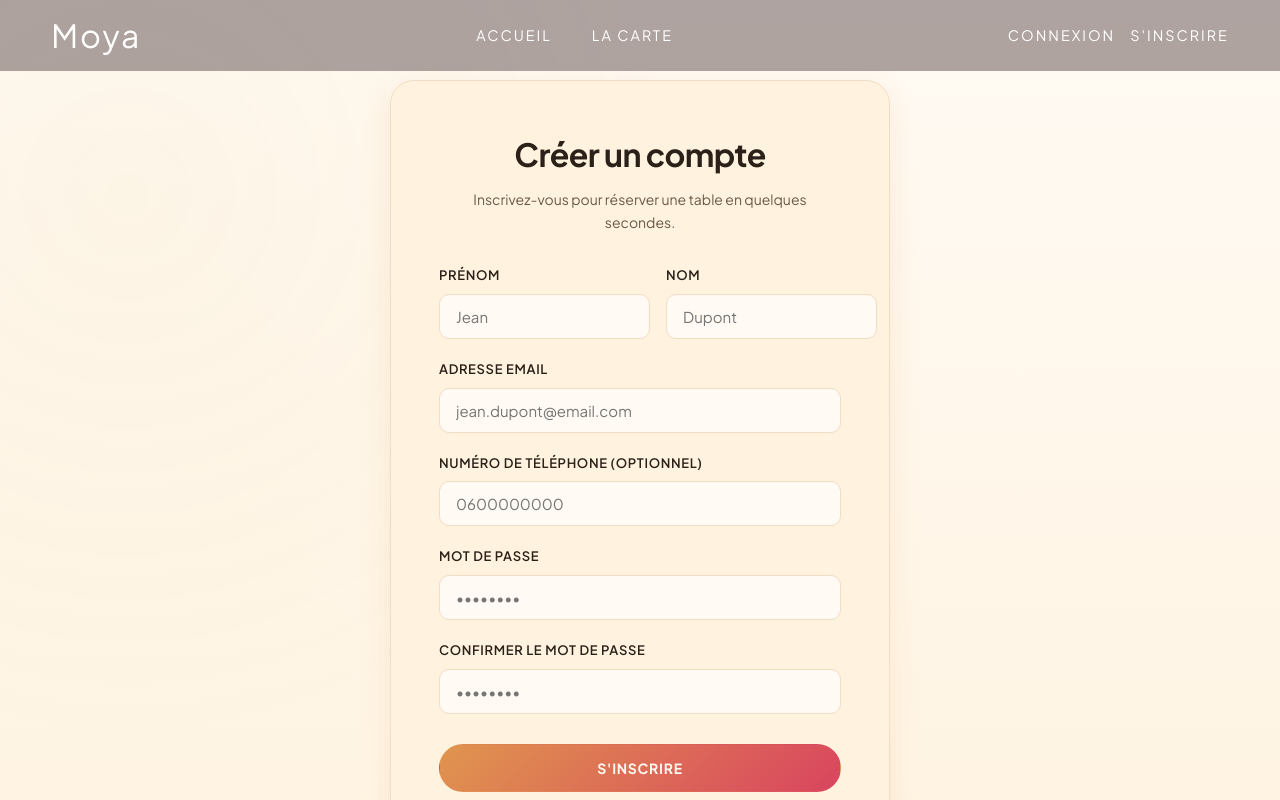
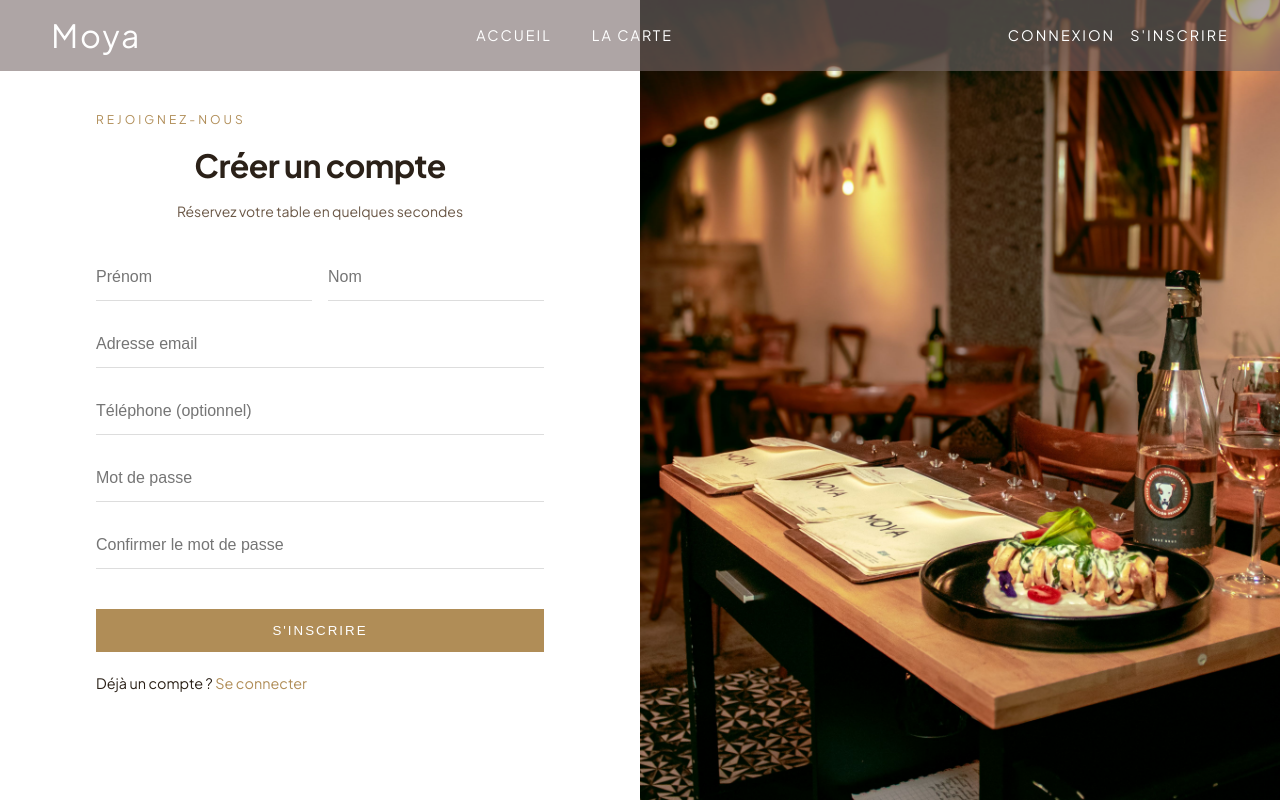
Before and after one commit to Nicocrpt/projet-restaurant-front, a React (Vite) app: page /signup in a window 1280 px wide. Shown: the top 800 px of the page. Built offline with nearby package versions, Linux system fonts and the light colour scheme; a web font is replaced by a local one.

Commit message:
front pages login et signup

```diff
--- a/src/App.jsx
+++ b/src/App.jsx
@@ -14,10 +14,7 @@ import './App.css';
 function App() {
   return (
     <div className="app-wrapper">
-      {/* Navigation Header */}
       <Header />
-
-      {/* Main Content Area */}
       <main className="main-content">
         <Routes>
           <Route path="/" element={<Home />} />
@@ -30,8 +27,6 @@ function App() {
           <Route path="*" element={<Navigate to="/" replace />} />
         </Routes>
       </main>
-
-      {/* Footer */}
       <Footer />
     </div>
   );
--- /dev/null
+++ b/src/pages/Login.css
@@ -0,0 +1,94 @@
+.login-page {
+    height: 100vh;
+    display: grid;
+    grid-template-columns: 1fr 1fr;
+    overflow: hidden;
+}
+
+/* LEFT */
+.login-left {
+    display: flex;
+    justify-content: center;
+    align-items: center;
+    background: #ffffff;
+}
+
+.login-box {
+    width: 70%;
+    max-width: 420px;
+}
+
+.login-tag {
+    text-transform: uppercase;
+    letter-spacing: 3px;
+    font-size: .75rem;
+    color: #b08d57;
+}
+
+.login-title {
+    font-size: 3rem;
+    font-weight: 500;
+    margin-top: 10px;
+}
+
+.login-subtitle {
+    color: #666;
+    margin-bottom: 40px;
+}
+
+/* FORM */
+.login-form {
+    display: flex;
+    flex-direction: column;
+    gap: 15px;
+}
+
+.login-form input {
+    border: none;
+    border-bottom: 1px solid #ddd;
+    padding: 14px 0;
+    font-size: 1rem;
+    outline: none;
+    background: transparent;
+}
+
+.login-form input:focus {
+    border-bottom: 1px solid #b08d57;
+}
+
+/* BUTTON */
+.login-form button {
+    margin-top: 20px;
+    padding: 14px;
+
+    border: none;
+    background: #b08d57;
+    color: white;
+
+    text-transform: uppercase;
+    letter-spacing: 2px;
+
+    cursor: pointer;
+    transition: .3s;
+}
+
+.login-form button:hover {
+    background: #9a7847;
+}
+
+/* FOOTER */
+.login-footer {
+    margin-top: 20px;
+    font-size: .9rem;
+}
+
+.login-footer a {
+    color: #b08d57;
+    text-decoration: none;
+}
+
+.login-right {
+    position: relative;
+    background-size: cover;
+    background-position: center;
+}
--- a/src/pages/Login.jsx
+++ b/src/pages/Login.jsx
@@ -1,7 +1,8 @@
 import React, { useState } from 'react';
 import { Link, useNavigate } from 'react-router-dom';
 import { useAuth } from '../context/AuthContext.jsx';
-
+import restaurantImg from '../assets/restaurant.jpg';
+import './Login.css';
 function Login() {
   const navigate = useNavigate();
   const { login } = useAuth();
@@ -47,52 +48,52 @@ function Login() {
   };
 
   return (
-    <div className="auth-container-page">
-      <div className="auth-card">
-        <h2 className="auth-title">Connexion</h2>
-        <p className="auth-subtitle">Accédez à votre espace pour gérer vos réservations.</p>
+   <div className="login-page">
+      <div className="login-left">
+        <div className="login-box">
 
-        {error && (
-          <div className="error-alert">
-            <span className="error-alert-icon">⚠️</span>
-            <p>{error}</p>
-          </div>
-        )}
+          <span className="login-tag">Bienvenue</span>
 
-        <form onSubmit={handleSubmit} className="auth-form">
-          <div className="form-group">
-            <label htmlFor="email">Adresse Email</label>
+          <h1 className="login-title">
+            Connexion
+          </h1>
+
+          <p className="login-subtitle">
+            Accédez à votre expérience gastronomique
+          </p>
+
+          <form className="login-form">
             <input
               type="email"
-              id="email"
+              placeholder="Adresse email"
               value={email}
               onChange={(e) => setEmail(e.target.value)}
-              required
-              placeholder="jean@example.com"
             />
-          </div>
 
-          <div className="form-group">
-            <label htmlFor="password">Mot de passe</label>
             <input
               type="password"
-              id="password"
+              placeholder="Mot de passe"
               value={password}
               onChange={(e) => setPassword(e.target.value)}
-              required
-              placeholder="••••••••"
             />
-          </div>
 
-          <button type="submit" className="btn btn-primary btn-submit-auth" disabled={isLoading}>
-            {isLoading ? "Connexion en cours..." : "Se connecter"}
-          </button>
-        </form>
+            <button type="submit">
+              Se connecter
+            </button>
+          </form>
 
-        <p className="auth-footer-text">
-          Pas encore de compte ? <Link to="/signup">S'inscrire</Link>
-        </p>
+          <p className="login-footer">
+            Pas de compte ? <Link to="/signup">S’inscrire</Link>
+          </p>
+
+        </div>
       </div>
+      <div
+        className="login-right"
+        style={{ backgroundImage: `url(${restaurantImg})` }}
+      >
+      </div>
+
     </div>
   );
 }
--- /dev/null
+++ b/src/pages/Signup.css
@@ -0,0 +1,117 @@
+.auth-page {
+    height: 100vh;
+    display: grid;
+    grid-template-columns: 1fr 1fr;
+    overflow: hidden;
+}
+
+/* LEFT */
+.auth-left {
+    display: flex;
+    justify-content: center;
+    align-items: center;
+    background: #fff;
+}
+
+.auth-box {
+    width: 70%;
+    max-width: 450px;
+}
+
+.auth-tag {
+    text-transform: uppercase;
+    letter-spacing: 3px;
+    font-size: .75rem;
+    color: #b08d57;
+}
+
+.auth-title {
+    font-size: 3rem;
+    font-weight: 500;
+    margin-top: 10px;
+}
+
+.auth-subtitle {
+    color: #666;
+    margin-bottom: 30px;
+}
+
+/* FORM */
+.auth-form {
+    display: flex;
+    flex-direction: column;
+    gap: 12px;
+}
+
+.auth-form input {
+    border: none;
+    border-bottom: 1px solid #ddd;
+    padding: 14px 0;
+    font-size: 1rem;
+    outline: none;
+    background: transparent;
+}
+
+.auth-form input:focus {
+    border-bottom: 1px solid #b08d57;
+}
+
+/* ROW */
+.form-row {
+    display: flex;
+    gap: 15px;
+}
+
+.form-row input {
+    width: 100%;
+}
+
+/* BUTTON */
+.auth-form button {
+    margin-top: 20px;
+    padding: 14px;
+
+    border: none;
+    background: #b08d57;
+    color: white;
+
+    text-transform: uppercase;
+    letter-spacing: 2px;
+
+    cursor: pointer;
+    transition: .3s;
+}
+
+.auth-form button:hover {
+    background: #9a7847;
+}
+
+/* FOOTER */
+.auth-footer {
+    margin-top: 20px;
+    font-size: .9rem;
+}
+
+.auth-footer a {
+    color: #b08d57;
+    text-decoration: none;
+}
+
+/* RIGHT */
+.auth-right {
+    position: relative;
+    background-size: cover;
+    background-position: center;
+}
+
+.auth-quote {
+    position: absolute;
+    bottom: 60px;
+    left: 60px;
+
+    color: white;
+    font-size: 1.6rem;
+    font-weight: 300;
+
+    max-width: 70%;
+}
--- a/src/pages/Signup.jsx
+++ b/src/pages/Signup.jsx
@@ -1,7 +1,8 @@
 import React, { useState } from 'react';
 import { Link, useNavigate } from 'react-router-dom';
 import { useAuth } from '../context/AuthContext.jsx';
-
+import restaurantImg from '../assets/restaurant.jpg';
+import './Signup.css';
 function Signup() {
   const navigate = useNavigate();
   const { login } = useAuth();
@@ -68,101 +69,53 @@ function Signup() {
   };
 
   return (
-    <div className="auth-container-page">
-      <div className="auth-card">
-        <h2 className="auth-title">Créer un compte</h2>
-        <p className="auth-subtitle">Inscrivez-vous pour réserver une table en quelques secondes.</p>
+      <div className="auth-page">
+      <div className="auth-left">
+        <div className="auth-box">
 
-        {error && (
-          <div className="error-alert">
-            <span className="error-alert-icon">⚠️</span>
-            <p>{error}</p>
-          </div>
-        )}
+          <span className="auth-tag">Rejoignez-nous</span>
 
-        <form onSubmit={handleSubmit} className="auth-form">
-          <div className="form-row">
-            <div className="form-group">
-              <label htmlFor="firstname">Prénom</label>
-              <input
-                type="text"
-                id="firstname"
-                value={firstname}
-                onChange={(e) => setFirstname(e.target.value)}
-                required
-                placeholder="Jean"
-              />
+          <h1 className="auth-title">
+            Créer un compte
+          </h1>
+
+          <p className="auth-subtitle">
+            Réservez votre table en quelques secondes
+          </p>
+
+          <form className="auth-form">
+
+            <div className="form-row">
+              <input type="text" placeholder="Prénom" />
+              <input type="text" placeholder="Nom" />
             </div>
-            <div className="form-group">
-              <label htmlFor="lastname">Nom</label>
-              <input
-                type="text"
-                id="lastname"
-                value={lastname}
-                onChange={(e) => setLastname(e.target.value)}
-                required
-                placeholder="Dupont"
-              />
-            </div>
-          </div>
 
-          <div className="form-group">
-            <label htmlFor="email">Adresse Email</label>
-            <input
-              type="email"
-              id="email"
-              value={email}
-              onChange={(e) => setEmail(e.target.value)}
-              required
-              placeholder="jean.dupont@email.com"
-            />
-          </div>
+            <input type="email" placeholder="Adresse email" />
 
-          <div className="form-group">
-            <label htmlFor="phone">Numéro de Téléphone (optionnel)</label>
-            <input
-              type="tel"
-              id="phone"
-              value={phone}
-              onChange={(e) => setPhone(e.target.value)}
-              placeholder="0600000000"
-            />
-          </div>
+            <input type="tel" placeholder="Téléphone (optionnel)" />
 
-          <div className="form-group">
-            <label htmlFor="password">Mot de passe</label>
-            <input
-              type="password"
-              id="password"
-              value={password}
-              onChange={(e) => setPassword(e.target.value)}
-              required
-              placeholder="••••••••"
-            />
-          </div>
+            <input type="password" placeholder="Mot de passe" />
 
-          <div className="form-group">
-            <label htmlFor="confirmPassword">Confirmer le mot de passe</label>
-            <input
-              type="password"
-              id="confirmPassword"
-              value={confirmPassword}
-              onChange={(e) => setConfirmPassword(e.target.value)}
-              required
-              placeholder="••••••••"
-            />
-          </div>
+            <input type="password" placeholder="Confirmer le mot de passe" />
 
-          <button type="submit" className="btn btn-primary btn-submit-auth" disabled={isLoading}>
-            {isLoading ? "Inscription en cours..." : "S'inscrire"}
-          </button>
-        </form>
+            <button type="submit">
+              S'inscrire
+            </button>
 
-        <p className="auth-footer-text">
-          Déjà un compte ? <Link to="/login">Se connecter</Link>
-        </p>
+          </form>
+
+          <p className="auth-footer">
+            Déjà un compte ? <Link to="/login">Se connecter</Link>
+          </p>
+
+        </div>
       </div>
-    </div>
+
+      <div
+        className="auth-right"
+        style={{ backgroundImage: `url(${restaurantImg})` }}
+      ></div>
+      </div>
   );
 }
 
```
